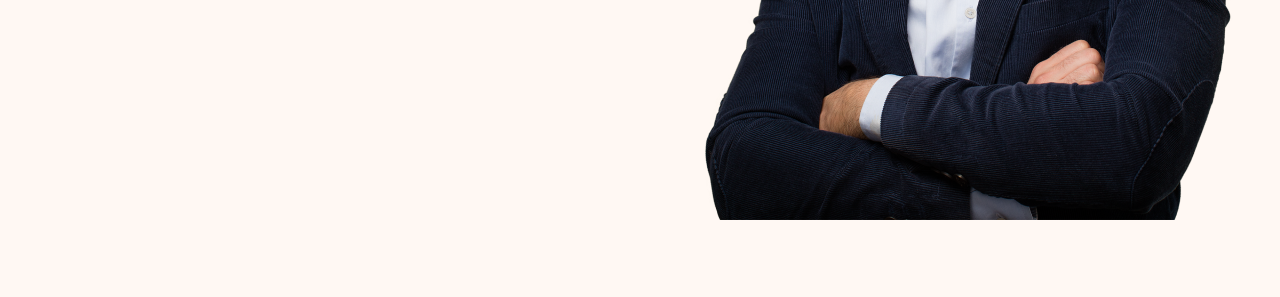
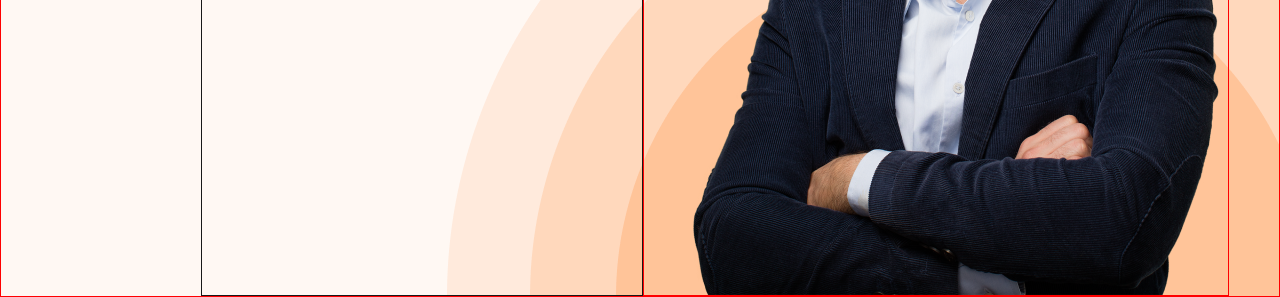
Before and after one commit to totansarker2/developer-portfolio, a plain HTML site: page index.html in a window 1280 px wide. Shown: the part 540-837 px from the top of the page. Drawn offline with Linux system fonts and the light colour scheme.

Commit message:
margin collapse and align problem solved

```diff
--- a/style.css
+++ b/style.css
@@ -6,13 +6,13 @@
     font-family: 'Lato', sans-serif;
 }
 
-
 :root{
     --primary-RL: 0px 200px;
     --primary-R: 200px;
     --primary-L: 200px;
     --center: 0 auto;
     --text-primary: #FD6E0A;
+    --nav-height: 30px;
 }
 
 .text-primary{
@@ -33,15 +33,20 @@
 }
 
 /*margin collapse problem*/
-/**/
 header{
+    --banner-height:837px;
     background: #FFF8F3;
-    height: 837px;
     /* margin collapse solution*/
     /*display: flow-root: The element generates a block element box that establishes a new block formatting context, defining where the formatting root lies.*/
-    display: flow-root;
+    /*display: flex/grid also works*/
+    height: var(--banner-height);
+    display: flex;
+    flex-direction: column;
+    justify-content: space-between;
+    background-image: url("./resources/portfolio-resources/images/header_bg.png");
+    background-repeat: no-repeat;
+    background-position: bottom right;
 }
-
 
 nav{
     display: flex;
@@ -73,19 +78,24 @@ nav a{
     color: #474747;
 }
 
-
 .banner-container{
+    /* height: calc(var(--banner-height) - 15px - 15px - 20px - 1px - var(--nav-height)); */
+    height: 100%;
     display: flex;
     justify-content: space-between;
-    /* border: 1px solid red; */
+    align-items: flex-end;
+    border: 1px solid red;
+    position: relative;
 
 }
 
 .banner-container .b-info{
+    height: inherit;
     margin-left: var(--primary-L);
     display: flex;
     flex-direction: column;
     justify-content: center;
+    border:1px solid #181818;
 
 }
 
@@ -96,6 +106,6 @@ nav a{
 }
 
 .banner-container img{
-    /* border: 1px solid black; */
-    padding-right: 40px;
+    margin-right: 50px;
+    border: 1px solid red;
 }
```
